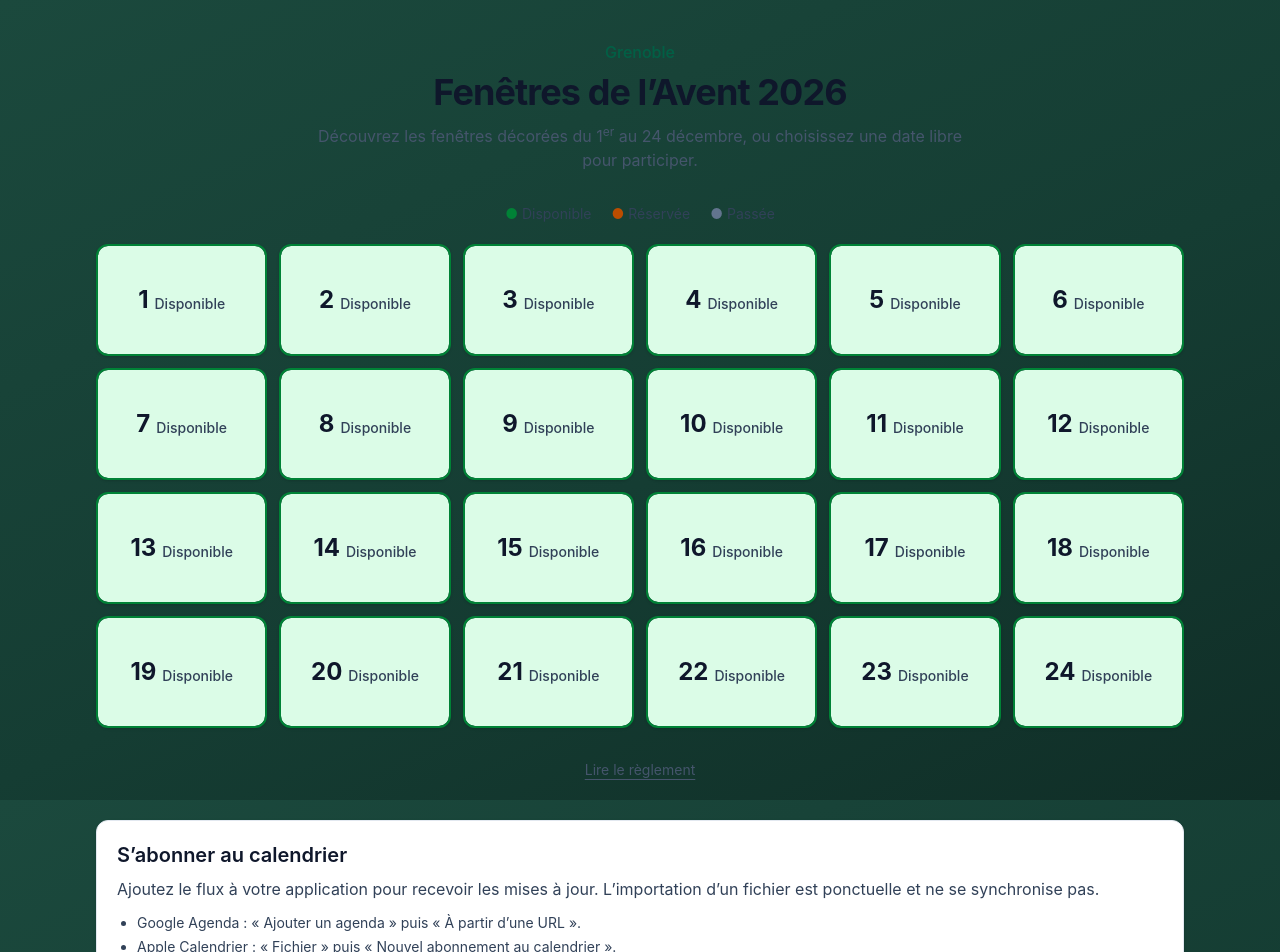
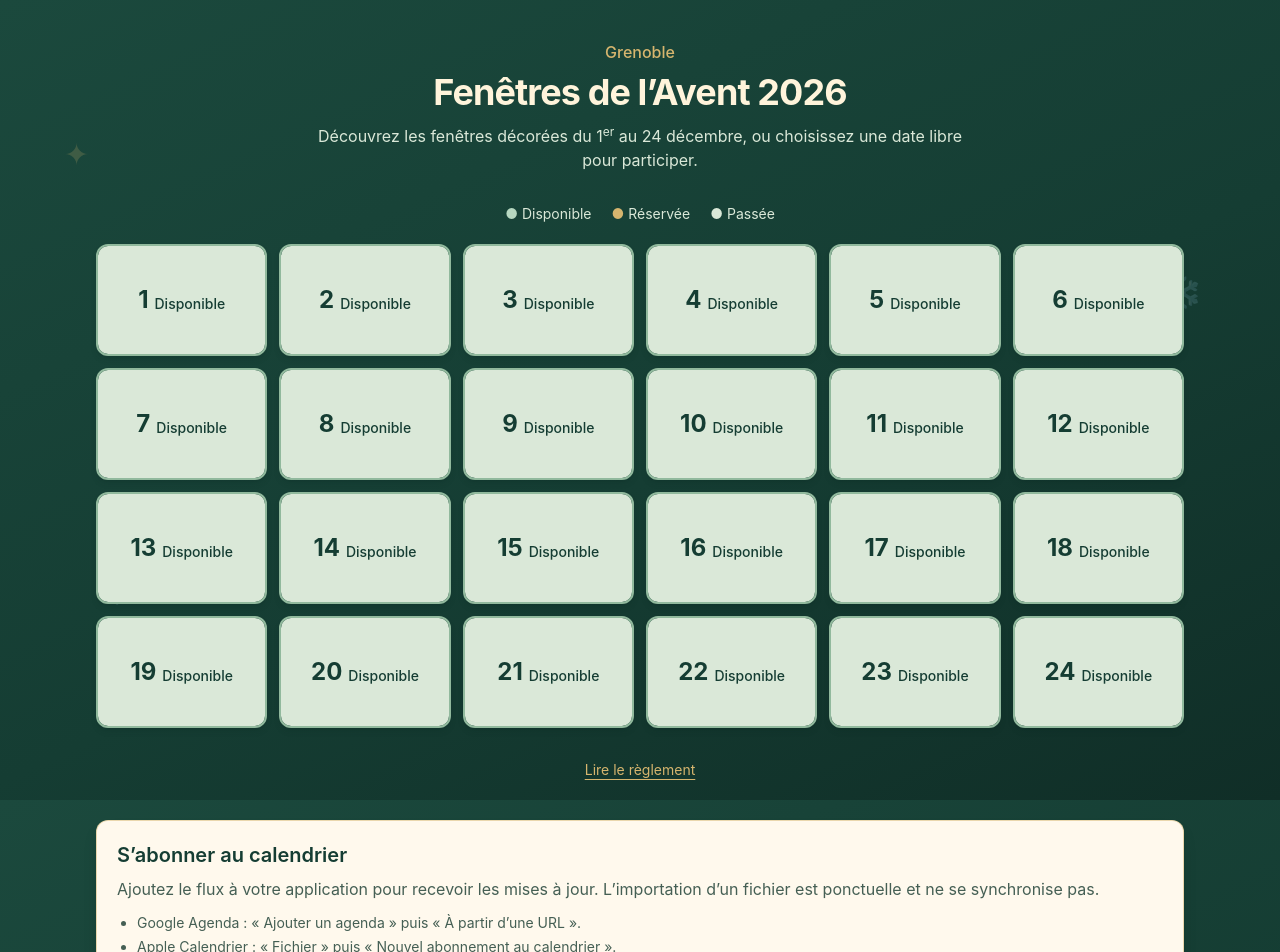
Before and after one commit to MariusROBERT/fenetre-avent, a SvelteKit app: page / in a window 1280 px wide. Shown: the top 952 px of the page. Built offline with nearby package versions, Linux system fonts and the light colour scheme; no server answers; the database is empty.

Commit message:
feat: theme calendar for Christmas Forest

```diff
--- a/src/routes/+page.svelte
+++ b/src/routes/+page.svelte
@@ -56,9 +56,9 @@
 	};
 	/** @type {Record<string, string>} */
 	const stateClasses = {
-		available: 'border-green-700 bg-green-100 hover:bg-green-100',
-		reserved: 'border-amber-700 bg-amber-100 hover:bg-amber-100',
-		past: 'border-slate-500 bg-slate-200 hover:bg-slate-200'
+		available: 'border-[#91B99D] bg-[#DAE8D8] hover:bg-[#DAE8D8]',
+		reserved: 'border-[#D6B56E] bg-[#FFF1CC] hover:bg-[#FFF1CC]',
+		past: 'border-[#A5B6AA] bg-[#E6EDE4] hover:bg-[#E6EDE4]'
 	};
 
 	$effect(() => {
@@ -85,25 +85,33 @@
 	/>
 </svelte:head>
 
-<main class="mx-auto min-h-screen max-w-6xl px-4 py-10 sm:px-6 lg:px-8">
+<div class="pointer-events-none fixed inset-0 z-0 overflow-hidden select-none" aria-hidden="true">
+	<span class="absolute top-[17%] left-[5%] hidden text-3xl text-[#D6B56E]/20 sm:block">✦</span>
+	<span class="absolute top-[34%] right-[6%] hidden text-4xl text-[#DAE8D8]/15 sm:block">❄</span>
+	<span class="absolute bottom-[24%] left-[8%] hidden text-2xl text-[#DAE8D8]/15 sm:block">❄</span>
+	<span class="absolute right-[10%] bottom-[12%] hidden text-2xl text-[#D6B56E]/20 sm:block">✦</span
+	>
+</div>
+
+<main class="relative z-10 mx-auto min-h-screen max-w-6xl px-4 py-10 sm:px-6 lg:px-8">
 	<header class="mb-8 text-center">
-		<p class="font-medium text-emerald-800">{siteConfig.municipality.name}</p>
-		<h1 class="mt-2 text-3xl font-bold tracking-tight text-slate-900 sm:text-4xl">
+		<p class="font-medium text-[#D6B56E]">{siteConfig.municipality.name}</p>
+		<h1 class="mt-2 text-3xl font-bold tracking-tight text-[#FFF4DB] sm:text-4xl">
 			Fenêtres de l’Avent {data.year}
 		</h1>
-		<p class="mx-auto mt-3 max-w-2xl text-slate-600">
+		<p class="mx-auto mt-3 max-w-2xl text-[#DAE8D8]">
 			Découvrez les fenêtres décorées du 1<sup>er</sup> au 24 décembre, ou choisissez une date libre pour
 			participer.
 		</p>
 	</header>
 
 	<ul
-		class="mb-5 flex list-none flex-wrap justify-center gap-x-5 gap-y-2 p-0 text-sm text-slate-700"
+		class="mb-5 flex list-none flex-wrap justify-center gap-x-5 gap-y-2 p-0 text-sm text-[#DAE8D8]"
 		aria-label="Légende des dates"
 	>
-		<li><span aria-hidden="true" class="text-green-700">●</span> Disponible</li>
-		<li><span aria-hidden="true" class="text-amber-700">●</span> Réservée</li>
-		<li><span aria-hidden="true" class="text-slate-500">●</span> Passée</li>
+		<li><span aria-hidden="true" class="text-[#B7D8C1]">●</span> Disponible</li>
+		<li><span aria-hidden="true" class="text-[#D6B56E]">●</span> Réservée</li>
+		<li><span aria-hidden="true" class="text-[#DAE8D8]">●</span> Passée</li>
 	</ul>
 
 	<section aria-label={`Calendrier de l’Avent ${data.year}`}>
@@ -112,39 +120,44 @@
 				<Button
 					type="button"
 					variant="ghost"
-						class={`min-h-28 rounded-xl border-2 p-4 text-left shadow-sm transition hover:-translate-y-0.5 hover:brightness-80 hover:shadow-md focus-visible:outline-2 focus-visible:outline-offset-2 focus-visible:outline-emerald-700 dark:hover:brightness-80 ${stateClasses[day.state]}`}
+					class={`min-h-28 rounded-xl border-2 p-4 text-left shadow-md shadow-[#0A2B24]/15 transition hover:-translate-y-0.5 hover:shadow-lg hover:brightness-95 focus-visible:outline-2 focus-visible:outline-offset-2 focus-visible:outline-[#D6B56E] dark:hover:brightness-95 ${stateClasses[day.state]}`}
 					aria-label={`${formatDate(day.date)}, ${stateLabels[day.state]}`}
 					onclick={openDayHandler(day)}
 				>
-						<span class="block text-2xl font-bold text-slate-900">{Number(day.date.slice(-2))}</span>
-						<span class="mt-2 block text-sm font-medium text-slate-700">{stateLabels[day.state]}</span
+					<span class="block text-2xl font-bold text-[#153D33]">{Number(day.date.slice(-2))}</span>
+					<span class="mt-2 block text-sm font-medium text-[#153D33]">{stateLabels[day.state]}</span
 					>
 				</Button>
 			{/each}
 		</div>
 	</section>
 
-	<p class="mt-8 text-center text-sm text-slate-600">
-		<a class="underline underline-offset-4 hover:text-emerald-800" href={resolve('/rules')}
-			>Lire le règlement</a
+	<p class="mt-8 text-center text-sm text-[#DAE8D8]">
+		<a
+			class="text-[#D6B56E] underline underline-offset-4 hover:text-[#FFF4DB]"
+			href={resolve('/rules')}>Lire le règlement</a
 		>
 	</p>
 
-	<section class="mt-10 rounded-xl border border-slate-200 bg-white p-5 shadow-sm">
-		<h2 class="text-xl font-semibold text-slate-900">S’abonner au calendrier</h2>
-		<p class="mt-2 text-slate-700">
+	<section
+		class="mt-10 rounded-xl border border-[#D6B56E]/50 bg-[#FFF9ED] p-5 text-[#153D33] shadow-lg shadow-[#0A2B24]/20"
+	>
+		<h2 class="text-xl font-semibold text-[#153D33]">S’abonner au calendrier</h2>
+		<p class="mt-2 text-[#455F54]">
 			Ajoutez le flux à votre application pour recevoir les mises à jour. L’importation d’un fichier
 			est ponctuelle et ne se synchronise pas.
 		</p>
-		<ul class="mt-3 list-disc space-y-1 pl-5 text-sm text-slate-700">
+		<ul class="mt-3 list-disc space-y-1 pl-5 text-sm text-[#455F54]">
 			<li>Google Agenda : « Ajouter un agenda » puis « À partir d’une URL ».</li>
 			<li>Apple Calendrier : « Fichier » puis « Nouvel abonnement au calendrier ».</li>
 			<li>Outlook : « Ajouter un calendrier » puis « S’abonner à partir du Web ».</li>
 		</ul>
-		<Label class="mt-4 block text-sm font-medium" for="calendar-url">Lien d’abonnement</Label>
+		<Label class="mt-4 block text-sm font-medium text-[#153D33]" for="calendar-url"
+			>Lien d’abonnement</Label
+		>
 		<div class="mt-1 flex flex-col gap-2 sm:flex-row">
 			<Input
-				class="h-12 min-w-0 flex-1 rounded-lg p-3"
+				class="h-12 min-w-0 flex-1 rounded-lg bg-white p-3 text-[#153D33]"
 				id="calendar-url"
 				type="url"
 				value={data.calendarUrl}
@@ -152,7 +165,7 @@
 			/>
 			<Button
 				variant="outline"
-				class="min-h-11 rounded-lg border-slate-300 px-4 font-medium hover:bg-slate-50"
+				class="min-h-11 rounded-lg border-[#718D81] bg-[#153D33] px-4 font-medium text-[#FFF4DB] hover:bg-[#21483D] dark:bg-[#153D33] dark:hover:bg-[#21483D]"
 				type="button"
 				onclick={copyCalendarUrl}
 			>
@@ -162,7 +175,7 @@
 				Ouvrir le flux
 			</Button>
 		</div>
-		<p class="mt-2 text-sm text-slate-600" aria-live="polite">{copyMessage}</p>
+		<p class="mt-2 text-sm text-[#455F54]" aria-live="polite">{copyMessage}</p>
 	</section>
 </main>
 
@@ -170,7 +183,7 @@
 	<Dialog.Portal>
 		<Dialog.Overlay class="fixed inset-0 z-40 bg-slate-950/50" />
 		<Dialog.Content
-			class="fixed top-1/2 left-1/2 z-50 max-h-[85vh] w-[calc(100%-2rem)] max-w-xl -translate-x-1/2 -translate-y-1/2 overflow-y-auto rounded-xl border border-slate-200 bg-white p-6 shadow-xl"
+			class="fixed top-1/2 left-1/2 z-50 max-h-[85vh] w-[calc(100%-2rem)] max-w-xl -translate-x-1/2 -translate-y-1/2 overflow-y-auto rounded-xl border border-[#D6B56E]/50 bg-[#FFF9ED] p-6 text-[#153D33] shadow-xl"
 			onCloseAutoFocus={(event) => {
 				if (selectedTrigger) {
 					event.preventDefault();
```
Lines whose indentation alone changed are shown as unchanged.
